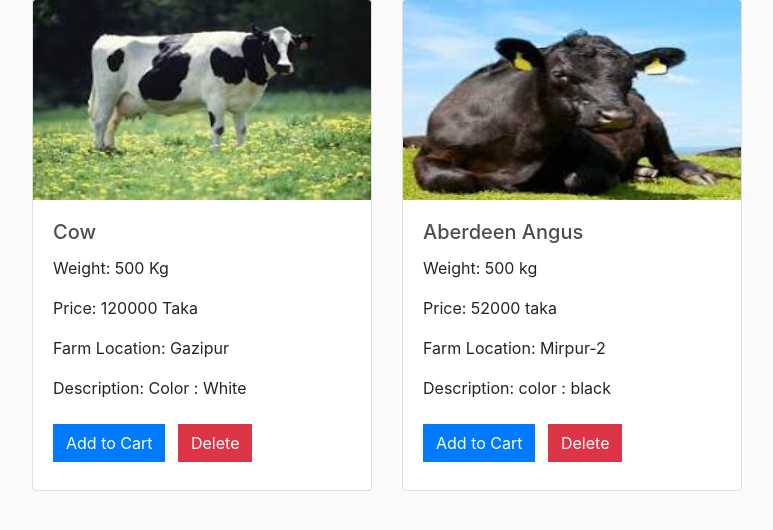
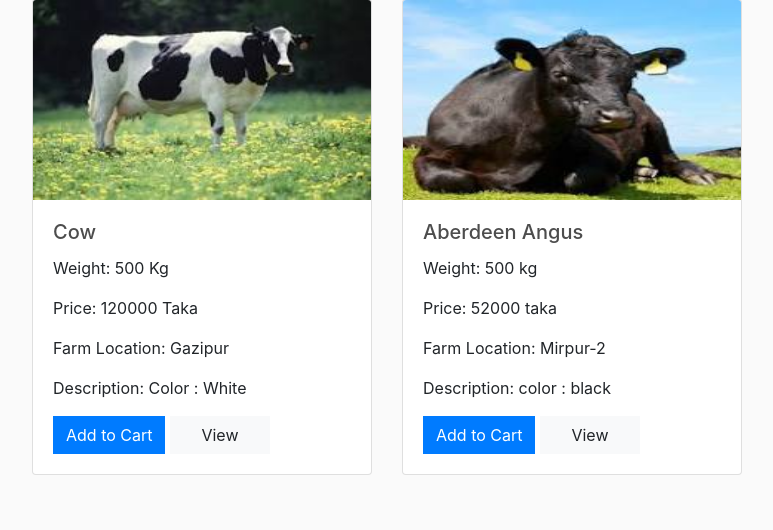
Before and after one commit to shakibkhan13/Domestic_animal, a Django app: page / in a window 1280 px wide. Shown: the part 90-620 px from the top of the page, without its empty margins (68-841 px from the left). Run offline with Django 5.2, Linux system fonts and the light colour scheme; data comes from the database, SQL or seed files in the repository; both versions use the stored data as it was after the commit; some libraries are stand-ins or nearby versions.

Commit message:
shakib_dev

```diff
--- a/home/templates/Home.html
+++ b/home/templates/Home.html
@@ -19,7 +19,8 @@
             {% csrf_token %}
             <input type="hidden" name="animal_id" value="{{ animal.id }}">
             <button type="submit" class="btn btn-primary">Add to Cart</button>
-              <a href="{% url 'delete_animal' animal.id %}" class="btn btn-danger m-2">Delete</a>
+              <a href="#" class="btn btn-light" style="width: 100px">View</a>
+              {% comment %} <a href="{% url 'delete_animal' animal.id %}" class="btn btn-danger m-2">Delete</a> {% endcomment %}
           </form>
         </div>
       </div>
```
Also changed, not shown: db.sqlite3, public/static/animal_images/download_MPqPit6.jpeg (added), public/static/animal_images/poribar.jpg (deleted).
